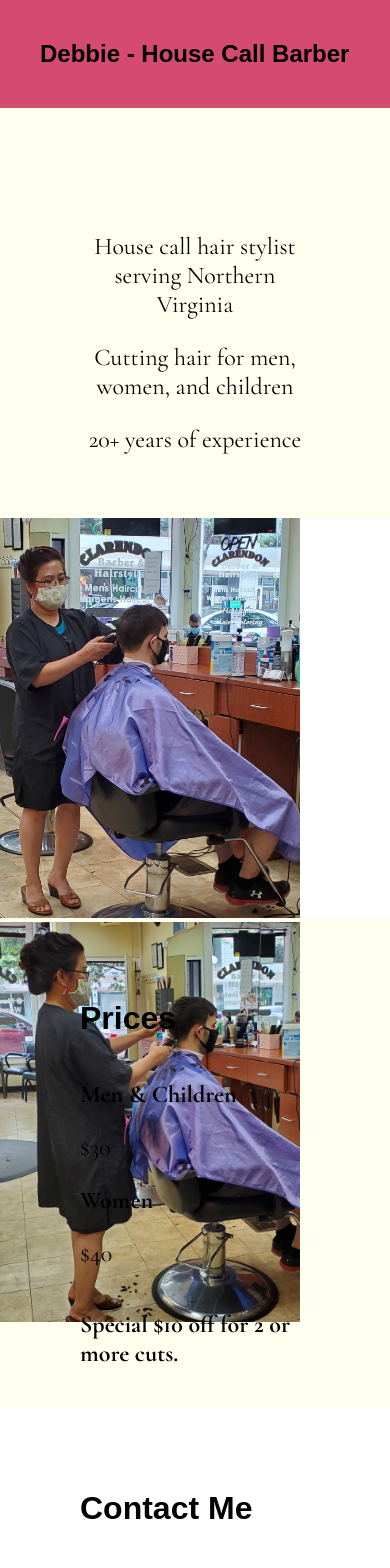
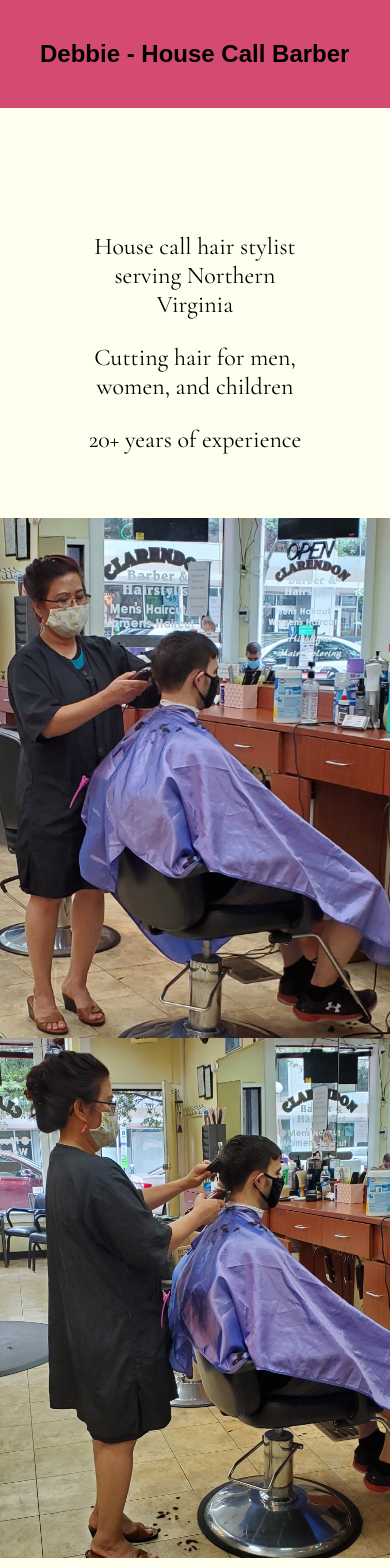
Before and after one commit to dungngoctran/dungngoctran.github.io, a React (Create React App) app: page / in a window 390 px wide. Shown: the top 1568 px of the page. Built offline with nearby package versions, Linux system fonts and the light colour scheme; a web font is replaced by a local one.

Commit message:
fix mobile images

```diff
--- a/src/Gallery.css
+++ b/src/Gallery.css
@@ -1,8 +1,13 @@
 .Gallery > img {
-	height: 400px;
+	width: 100%;
+}
+
+@media only screen and (min-width: 768px) {
+	.Gallery > img {
+		width: 300px;
+	}
 }
 
 .Gallery {
-	padding: 0;
-	height: 400px;
+	line-height: 0;
 }
--- a/src/Gallery.js
+++ b/src/Gallery.js
@@ -7,7 +7,7 @@ class Gallery extends React.Component {
 
 	render() {
 		return(
-			<div className="Gallery module">
+			<div className="Gallery">
 				<img src={Pic1} alt="Day 1 angle 1"/>
 				<img src={Pic2} alt="Day 1 angle 2"/>
 			</div>
```
